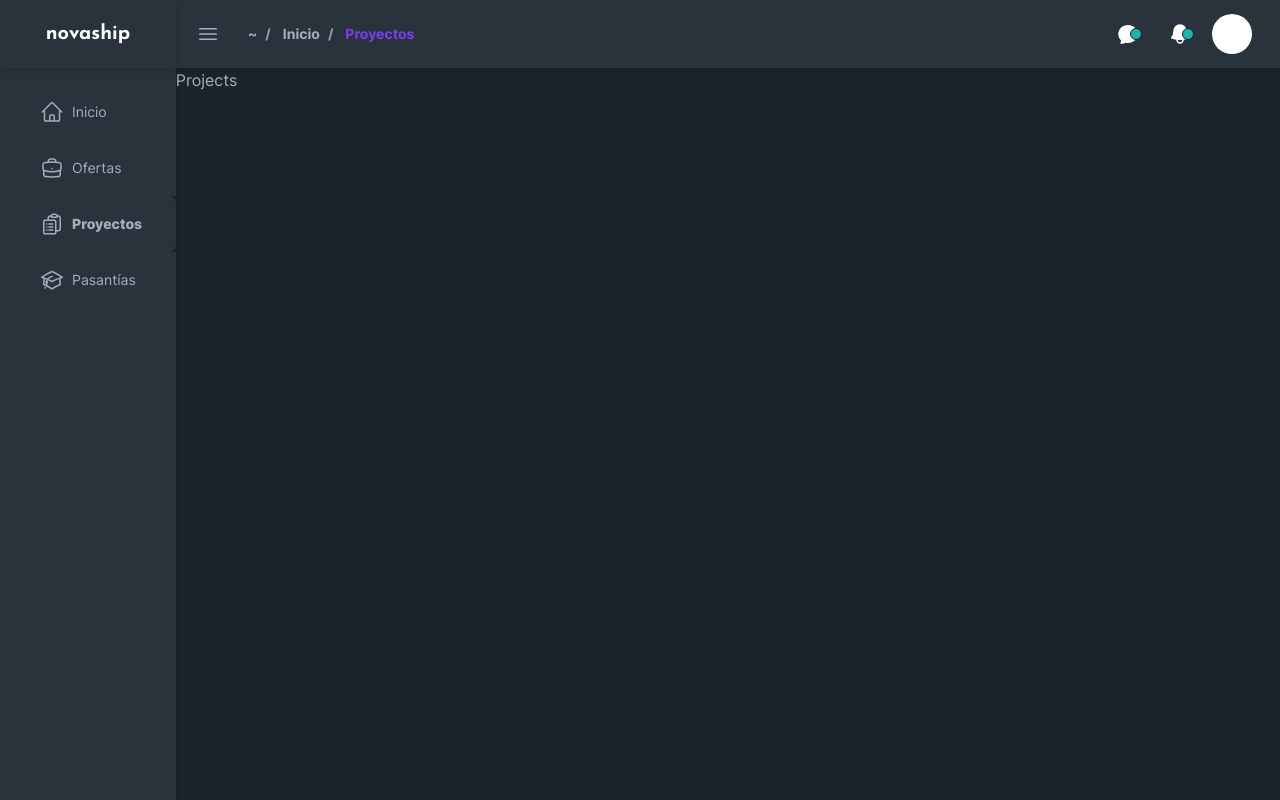
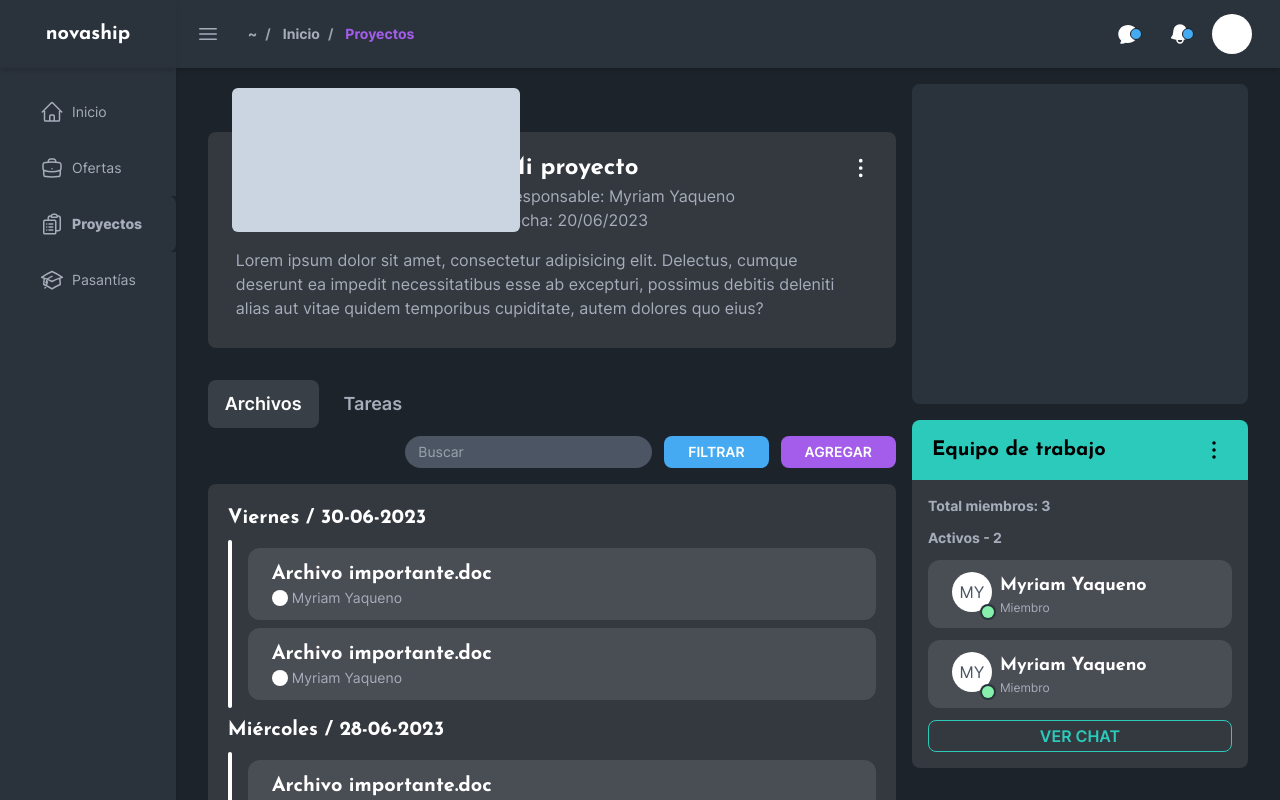
Before and after one commit to esteban-florez/novaship, a Next.js app: page /projects in a window 1280 px wide. Shown: the top 800 px of the page. Built offline with nearby package versions, Linux system fonts and the light colour scheme; no server answers.

Commit message:
merge branch 'try' into dev

```diff
--- a/app/(main)/projects/page.tsx
+++ b/app/(main)/projects/page.tsx
@@ -1,3 +1,7 @@
+import Archive from '@/components/projects/Archive'
+import ProjectDetails from '@/components/projects/ProjectDetails'
+import Filter from '@/components/projects/Filter'
+import TeamGroup from '@/components/projects/Team'
 import { type Metadata } from 'next'
 
 export const metadata: Metadata = {
@@ -7,7 +11,19 @@ export const metadata: Metadata = {
 export default function ProjectsPage() {
   return (
     <>
-      <h2>Projects</h2>
+      <div className="my-4 grid grid-cols-1 gap-4 px-8 md:grid-cols-6">
+        <div className="md:col-span-4">
+          <ProjectDetails />
+          <Filter />
+          <Archive />
+        </div>
+        <div className="md:col-span-2">
+          <div className="flex flex-col gap-4">
+            <div className="flex h-80 flex-col gap-2 rounded-lg bg-neutral p-5" />
+            <TeamGroup />
+          </div>
+        </div>
+      </div>
     </>
   )
 }
--- /dev/null
+++ b/components/SearchInput.tsx
@@ -0,0 +1,11 @@
+export default function SearchInput() {
+  return (
+    <>
+      <input
+        type="text"
+        placeholder="Buscar"
+        className="input input-sm max-w-sm rounded-full bg-gray-600 text-white outline-none transition-colors focus:bg-base-100 focus:ring focus:ring-primary"
+      />
+    </>
+  )
+}
--- a/components/offers/Filter.tsx
+++ b/components/offers/Filter.tsx
@@ -1,3 +1,5 @@
+import SearchInput from '../SearchInput'
+
 interface Props {
   content: string
   isActive?: boolean
@@ -11,16 +13,6 @@ function Btn({ content, isActive = false }: Props) {
     <button className={`${isActive ? activeClasses : inactiveClasses} btn-ghost btn-sm btn text-sm font-semibold normal-case sm:btn-md sm:text-lg`}>
       {content}
     </button>
-  )
-}
-
-function SearchInput() {
-  return (
-    <input
-      type="text"
-      placeholder="Buscar"
-      className="input input-sm max-w-sm rounded-full bg-gray-600 text-white outline-none transition-colors delay-150 focus:bg-base-100 focus:ring focus:ring-primary"
-    />
   )
 }
 
--- /dev/null
+++ b/components/projects/Archive.tsx
@@ -0,0 +1,44 @@
+function Doc() {
+  return (
+    <>
+      <div className="rounded-xl bg-white/10 px-6 py-3">
+        <div className="flex flex-col">
+          <h3 className="font-title text-lg font-bold text-white sm:text-xl">Archivo importante.doc</h3>
+          <div className="flex flex-row items-center gap-1">
+            <div className="h-4 w-4 rounded-full bg-white" />
+            <p className="line-clamp-6 text-sm">Myriam Yaqueno</p>
+          </div>
+        </div>
+      </div>
+    </>
+  )
+}
+
+export default function Archive() {
+  return (
+    <>
+      <div className="flex flex-col gap-2 rounded-lg bg-white/10 p-5">
+        <h3 className="font-title text-lg font-bold text-white sm:text-xl">
+          Viernes / 30-06-2023
+        </h3>
+        <div className="flex flex-row gap-4">
+          <div className="w-1 rounded-sm bg-white" />
+          <div className="flex w-full flex-col gap-2 py-2">
+            <Doc />
+            <Doc />
+          </div>
+        </div>
+        <h3 className="font-title text-lg font-bold text-white sm:text-xl">
+          Miércoles / 28-06-2023
+        </h3>
+        <div className="flex flex-row gap-4">
+          <div className="w-1 rounded-sm bg-white" />
+          <div className="flex w-full flex-col gap-2 py-2">
+            <Doc />
+            <Doc />
+          </div>
+        </div>
+      </div>
+    </>
+  )
+}
--- /dev/null
+++ b/components/projects/Filter.tsx
@@ -0,0 +1,52 @@
+import SearchInput from '../SearchInput'
+
+type Props = React.PropsWithChildren<{
+  color: string
+}>
+
+type NavButtonProps = React.PropsWithChildren<{
+  isActive?: boolean
+}>
+
+function NavButton({ children, isActive = false }: NavButtonProps) {
+  const activeClasses = 'btn-active text-white'
+  const inactiveClasses = 'hover:btn-active hover:text-white'
+
+  return (
+    <button className={`${isActive ? activeClasses : inactiveClasses} btn-ghost btn-sm btn text-sm font-semibold normal-case sm:btn-md sm:text-lg`}>
+      {children}
+    </button>
+  )
+}
+
+function ActionButton({ children, color }: Props) {
+  return (
+    <button className={`${color} btn-sm btn border-none px-6`}>
+      {children}
+    </button>
+  )
+}
+
+export default function Filter() {
+  return (
+    <section className="my-8 mb-4 flex w-full flex-wrap items-center gap-2">
+      <div className="flex-center flex-wrap gap-x-2">
+        <NavButton isActive>
+          Archivos
+        </NavButton>
+        <NavButton>
+          Tareas
+        </NavButton>
+      </div>
+      <div className="flex w-full items-center justify-center gap-3 sm:ms-auto sm:w-auto sm:justify-end">
+        <SearchInput />
+        <ActionButton color="btn-secondary">
+          Filtrar
+        </ActionButton>
+        <ActionButton color="btn-primary">
+          Agregar
+        </ActionButton>
+      </div>
+    </section>
+  )
+}
--- /dev/null
+++ b/components/projects/ProjectDetails.tsx
@@ -0,0 +1,22 @@
+import { EllipsisVerticalIcon } from '@heroicons/react/24/solid'
+
+export default function ProjectDetails() {
+  return (
+    <>
+      <div className="mt-12 flex flex-col gap-2 rounded-lg bg-white/10 p-5">
+        <div className="relative flex w-full flex-row justify-end gap-6">
+          <div className="absolute bottom-0 left-1 h-36 w-72 rounded-md bg-slate-300" />
+          <div className="flex w-3/5 justify-between">
+            <div className="container pl-4">
+              <h3 className="font-title text-base font-bold text-white sm:text-2xl">Mi proyecto</h3>
+              <p className="line-clamp-6 text-base">Responsable: Myriam Yaqueno</p>
+              <p className="line-clamp-6 text-base">Fecha: 20/06/2023</p>
+            </div>
+            <EllipsisVerticalIcon className="h-8 w-8 text-white" />
+          </div>
+        </div>
+        <p className="line-clamp-6 p-2 text-base">Lorem ipsum dolor sit amet, consectetur adipisicing elit. Delectus, cumque deserunt ea impedit necessitatibus esse ab excepturi, possimus debitis deleniti alias aut vitae quidem temporibus cupiditate, autem dolores quo eius?</p>
+      </div>
+    </>
+  )
+}
--- /dev/null
+++ b/components/projects/Team.tsx
@@ -0,0 +1,43 @@
+import { EllipsisVerticalIcon } from '@heroicons/react/24/solid'
+import AvatarIcon from '../AvatarIcon'
+
+function Members() {
+  return (
+    <>
+      <div className="rounded-xl bg-white/10 px-6 py-3">
+        <div className="flex flex-row gap-2">
+          <AvatarIcon username="Myriam Yaqueno" status showStatus usernameLength={2} />
+          <div className="flex flex-col">
+            <h3 className="font-title text-base font-bold text-white sm:text-lg">Myriam Yaqueno</h3>
+            <p className="line-clamp-6 text-xs">Miembro</p>
+          </div>
+        </div>
+      </div>
+    </>
+  )
+}
+
+export default function TeamGroup() {
+  return (
+    <>
+      <div className="container">
+        <header className="rounded-t-lg bg-accent px-5 py-4">
+          <div className="flex justify-between align-middle">
+            <h4 className="font-title text-xl font-bold text-black sm:text-xl">Equipo de trabajo</h4>
+            {/* Esto es un dropdown */}
+            <EllipsisVerticalIcon className="h-7 text-black" />
+          </div>
+        </header>
+        <main className="flex flex-col gap-3 rounded-b-lg bg-white/10 p-4">
+          <p className="line-clamp-6 text-sm font-bold">Total miembros: 3</p>
+          <p className="line-clamp-6 text-sm font-bold">Activos - 2</p>
+          <Members />
+          <Members />
+          <button className="btn-accent btn-outline btn-sm btn w-full text-sm sm:text-base">
+            Ver chat
+          </button>
+        </main>
+      </div>
+    </>
+  )
+}
--- a/package.json
+++ b/package.json
@@ -27,12 +27,13 @@
     "postcss": "8.4.23",
     "react": "18.2.0",
     "react-dom": "18.2.0",
-    "tailwindcss": "3.3.2"
+    "tailwindcss": "3.3.2",
+    "uuid": "9.0.0"
   },
   "devDependencies": {
     "@types/bcrypt": "^5.0.0",
     "@typescript-eslint/eslint-plugin": "5.59.8",
-    "bcrypt": "^5.1.0",
+    "bcrypt": "5.1.0",
     "daisyui": "3.1.0",
     "dotenv-cli": "7.2.1",
     "eslint": "8.42.0",
--- a/tailwind.config.js
+++ b/tailwind.config.js
@@ -22,11 +22,11 @@ module.exports = {
       {
         dark: {
           'color-scheme': 'dark',
-          primary: '#7c3aed',
+          primary: '#a55eea',
           'primary-content': '#ffffff',
-          secondary: '#1fb2ad',
+          secondary: '#45aaf2',
           'secondary-content': '#ffffff',
-          accent: '#fde047',
+          accent: '#2bcbba',
           neutral: '#2a323c',
           'neutral-focus': '#242b33',
           'neutral-content': '#A6ADBB',
@@ -35,6 +35,22 @@ module.exports = {
           'base-300': '#15191e',
           'base-content': '#A6ADBB',
         },
+
+        // light: {
+        //   'color-scheme': 'light',
+        // primary: '#a55eea',
+        // 'primary-content': '#ffffff',
+        // secondary: '#45aaf2',
+        // 'secondary-content': '#ffffff',
+        // accent: '#2bcbba',
+        //   neutral: '#FFFFFF',
+        //   'neutral-focus': '#242b33',
+        //   'neutral-content': '#A6ADBB',
+        //   'base-100': '#E5E7EB',
+        //   'base-200': '#F3F4F6',
+        //   'base-300': '#D1D5DB',
+        //   'base-content': '#1C1917',
+        // },
       },
     ],
   },
```
Also changed, not shown: 1 other file (tests, documents, lock files or other folders).
